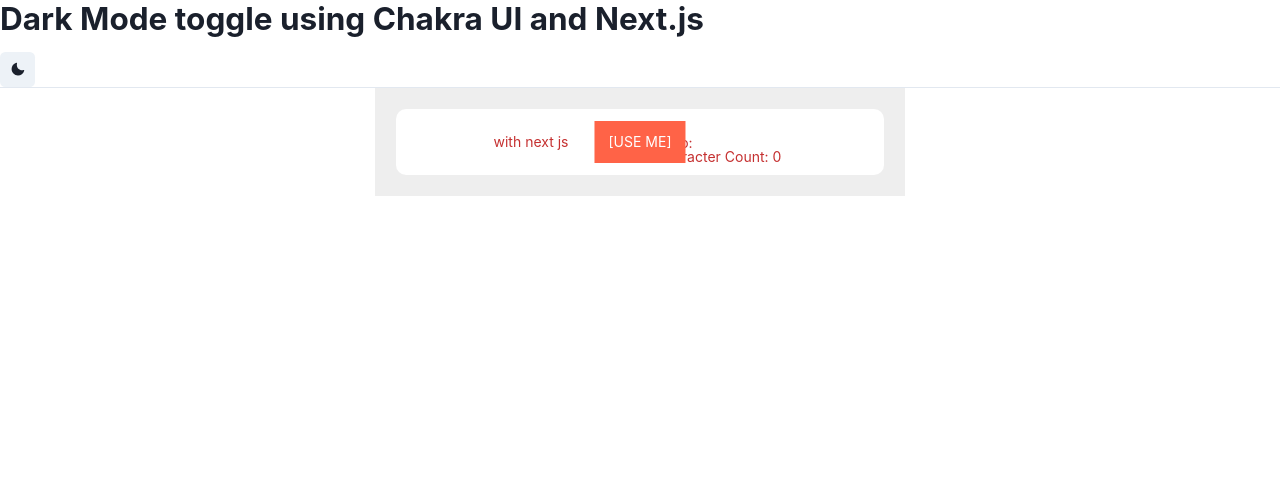
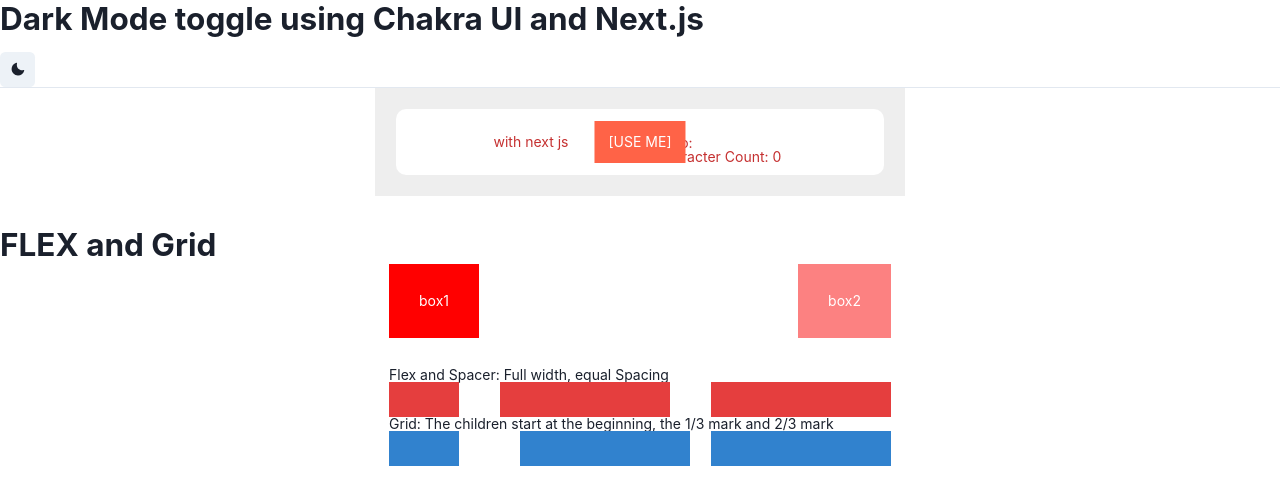
Before and after one commit to HyeYeong/study-recoil, a Next.js app: page / in a window 1280 px wide. Shown: the top 504 px of the page. Built offline with nearby package versions, Linux system fonts and the light colour scheme.

Commit message:
feat: study. flex and grid

```diff
--- a/src/pages/index.tsx
+++ b/src/pages/index.tsx
@@ -2,7 +2,7 @@
 import { CharacterCounter } from '@src/components/organisms/CharacterCounter';
 import { ShowData } from '@src/components/molecules/ShowData';
 import { useColorMode } from '@chakra-ui/color-mode';
-import { Heading, Box, Center, AbsoluteCenter, Container, Flex } from '@chakra-ui/layout';
+import { Heading, Box, Center, AbsoluteCenter, Container, Flex, Spacer, Grid } from '@chakra-ui/layout';
 import { MoonIcon, SunIcon } from '@chakra-ui/icons';
 import { IconButton } from '@chakra-ui/button';
 
@@ -21,7 +21,7 @@
         </IconButton>
 
         <hr />
-        <Container bg={'#eee'} w={'100%'} p={[2, 3]} color={'#3e3e3e'}>
+        <Container bg={'#eee'} w={'100%'} mb="30px" p={[2, 3]} color={'#3e3e3e'}>
           <Box position='relative' bg={'#fff'} m={[2, 3]} p={[3, 3]} borderRadius={'10px'} alignItems={'center'} display={'flex'} color={'red.600'}>
             <Center width={'300px'} as='p'>
               <span>with next js</span>
@@ -33,10 +33,31 @@
             </AbsoluteCenter>
           </Box>
         </Container>
+
+        <Heading as='h2'>FLEX and Grid</Heading>
+        <Container mb="30px">
+          <Flex>
+            <Box bg={'red'} color="white" p={'30px'}>box1</Box>
+            <Spacer/>
+            <Box bg={'red.300'} color="white" p={'30px'}>box2</Box>
+          </Flex>
+        </Container>
         <Container>
+          <p>Flex and Spacer: Full width, equal Spacing</p>
           <Flex>
-          {/* https://chakra-ui.com/docs/components/flex */}
+            <Box w='70px' h='10' bg='red.500' />
+            <Spacer />
+            <Box w='170px' h='10' bg='red.500' />
+            <Spacer />
+            <Box w='180px' h='10' bg='red.500' />
           </Flex>
+
+          <p>Grid: The children start at the beginning, the 1/3 mark and 2/3 mark</p>
+          <Grid templateColumns='repeat(3, 1fr)' gap={6}>
+            <Box w='70px' h='10' bg='blue.500' />
+            <Box w='170px' h='10' bg='blue.500' />
+            <Box w='180px' h='10' bg='blue.500' />
+          </Grid>
         </Container>
       </main>
     </div>
```
